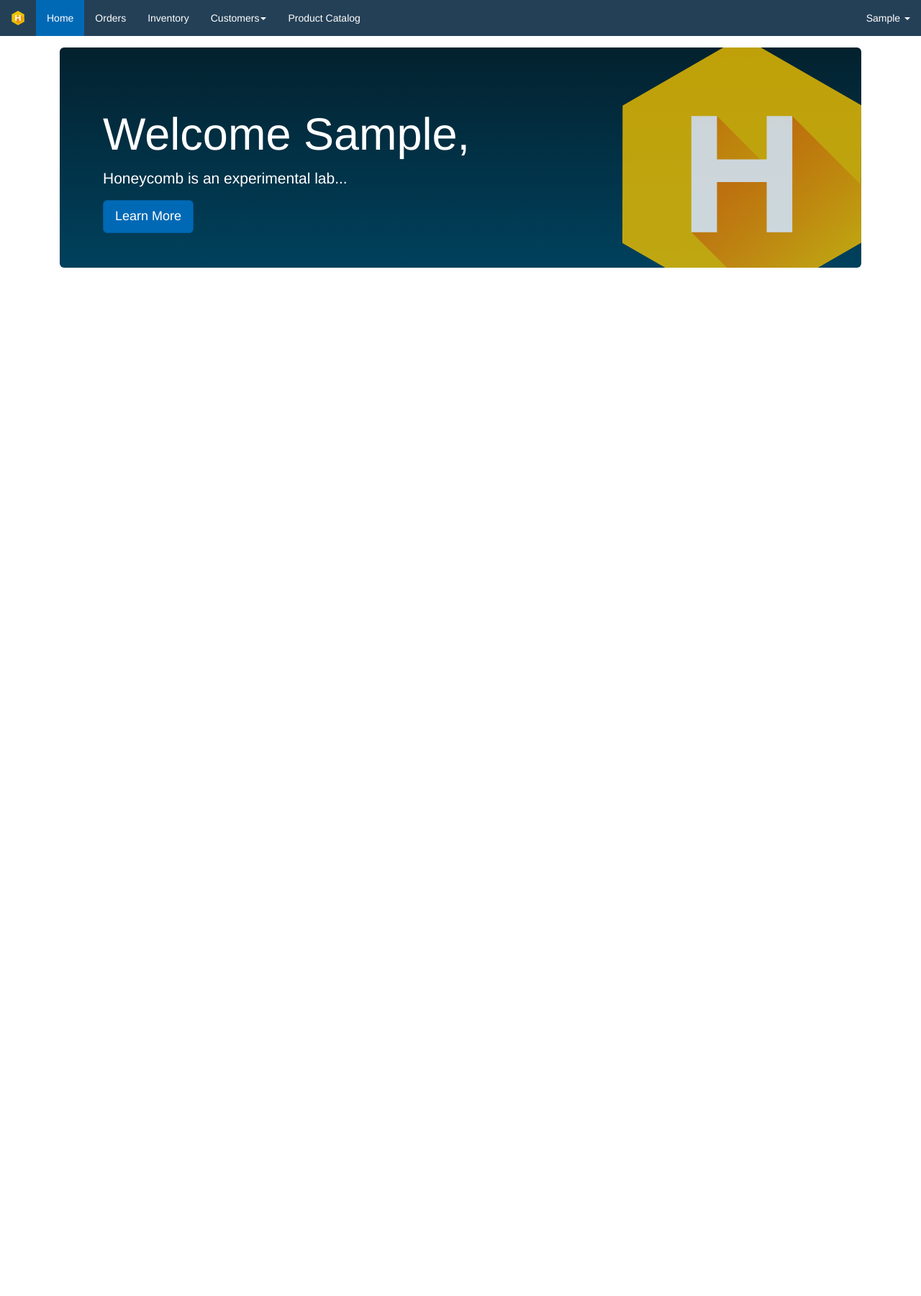
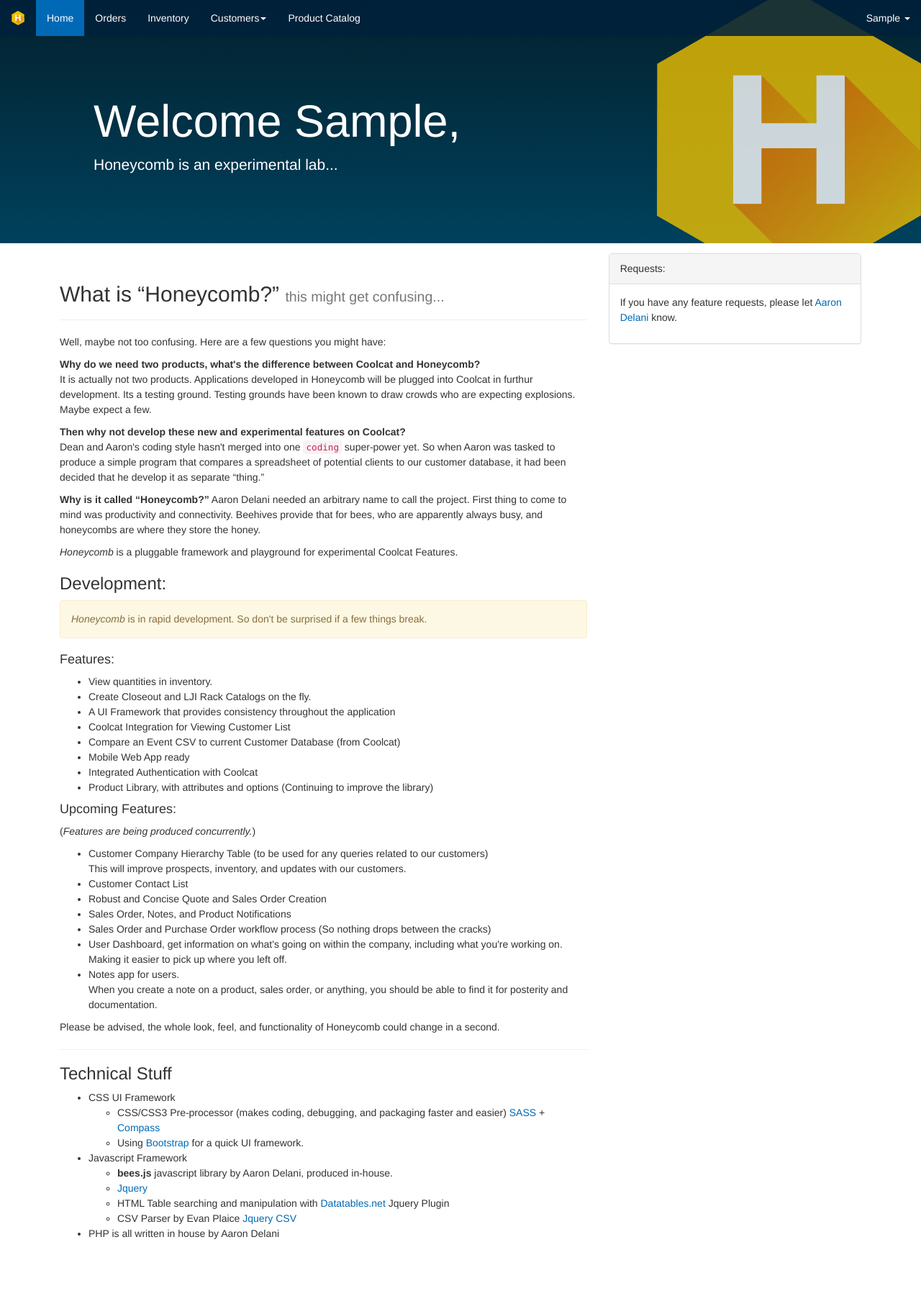
Before and after one commit to aarondelani/honeycomb, a PHP site: page / in a window 1280 px wide. Shown: the whole page at 72% size. Before the commit the page ends 372 px from the top, so only its background shows below. Run offline with PHP 8.4, Linux system fonts and the light colour scheme; the visitor is signed in with stand-in values (Sample User, id 1); data that the repository does not hold is empty.

Commit message:
Fixed a few things, and added some information about honeycomb to avoid confusion.

```diff
--- a/admin/customers.php
+++ b/admin/customers.php
@@ -6,7 +6,7 @@
 
 	$show_all = FALSE;
 
-	if (isset($_GET["ass"])) {
+	if (isset($_GET["q"])) {
 		$show_all = TRUE;
 	}
 
--- a/index.php
+++ b/index.php
@@ -11,13 +11,103 @@
 	include 'admin/headers.php';
 	include 'navigation.php';
 ?>
-<div id="wrapper">
+<!-- <div id="wrapper">
 	<div id="content" class="container" role="main">
 		<div id="welcome" class="jumbotron">
 			<img src="images/honeycomb-ico-grad.svg" alt="Honey Comb Icon" class="honeycomb-icon">
 			<h1>Welcome <?php echo ucfirst($_SESSION["username"]);?>,</h1>
 			<p>Honeycomb is an experimental lab...</p>
 			<a class="btn btn-lg btn-primary" href="about.php">Learn More</a>
+		</div>
+	</div>
+</div> -->
+<div id="welcome">
+	<div class="container">
+		<div class="jumbotron">
+			<img src="images/honeycomb-ico-grad.svg" alt="Honey Comb Icon" class="honeycomb-icon">
+			<h1>Welcome <?php echo ucfirst($_SESSION["username"]);?>,</h1>
+			<p>Honeycomb is an experimental lab...</p>
+		</div>
+	</div>
+</div>
+<div id="wrapper">
+	<div id="content" class="container" role="main">
+		<div class="row">
+			<div class="col-md-8 anti-aliased">
+				<div class="page-header">
+					<h2>What is &#8220;Honeycomb?&#8221; <small>this might get confusing...</small></h2>
+				</div>
+
+				<p>Well, maybe not too confusing. Here are a few questions you might have:</p>
+				<p><strong>Why do we need two products, what&apos;s the difference between Coolcat and Honeycomb?</strong> <br>It is actually not two products. Applications developed in Honeycomb will be plugged into Coolcat in furthur development. Its a testing ground. Testing grounds have been known to draw crowds who are expecting explosions. Maybe expect a few.</p>
+				<p><strong>Then why not develop these new and experimental features on Coolcat?</strong> <br>Dean and Aaron&apos;s coding style hasn&apos;t merged into one <code>coding</code> super-power yet. So when Aaron was tasked to produce a simple program that compares a spreadsheet of potential clients to our customer database, it had been decided that he develop it as separate &#8220;thing.&#8221;</p>
+				<p><strong>Why is it called &#8220;Honeycomb?&#8221;</strong> Aaron Delani needed an arbitrary name to call the project. First thing to come to mind was productivity and connectivity. Beehives provide that for bees, who are apparently always busy, and honeycombs are where they store the honey.</p>
+				<p><i>Honeycomb</i> is a pluggable framework and playground for experimental Coolcat Features.</p>
+
+				<h3>Development:</h3>
+
+				<div class="alert alert-warning">
+					<p><i>Honeycomb</i> is in rapid development. So don&apos;t be surprised if a few things break.</p>
+				</div>
+
+				<h4>Features:</h4>
+
+				<ul>
+					<li>View quantities in inventory.</li>
+					<li>Create Closeout and LJI Rack Catalogs on the fly.</li>
+					<li>A UI Framework that provides consistency throughout the application</li>
+					<li>Coolcat Integration for Viewing Customer List</li>
+					<li>Compare an Event CSV to current Customer Database (from Coolcat)</li>
+					<li>Mobile Web App ready</li>
+					<li>Integrated Authentication with Coolcat</li>
+					<li>Product Library, with attributes and options (Continuing to improve the library)</li>
+				</ul>
+
+				<h4>Upcoming Features:</h4>
+				<p>(<i>Features are being produced concurrently.</i>)</p>
+
+				<ul>
+					<li>Customer Company Hierarchy Table (to be used for any queries related to our customers) <br> This will improve prospects, inventory, and updates with our customers.</li>
+					<li>Customer Contact List</li>
+					<li>Robust and Concise Quote and Sales Order Creation</li>
+					<li>Sales Order, Notes, and Product Notifications</li>
+					<li>Sales Order and Purchase Order workflow process (So nothing drops between the cracks)</li>
+					<li>User Dashboard, get information on what&apos;s going on within the company, including what you&apos;re working on. <br>Making it easier to pick up where you left off.</li>
+					<li>Notes app for users. <br>When you create a note on a product, sales order, or anything, you should be able to find it for posterity and documentation.</li>
+				</ul>
+
+				<p>Please be advised, the whole look, feel, and functionality of Honeycomb could change in a second.</p>
+
+				<hr>
+
+				<h3>Technical Stuff</h3>
+
+				<ul>
+					<li>CSS UI Framework
+						<ul>
+							<li>CSS/CSS3 Pre-processor (makes coding, debugging, and packaging faster and easier) <a href="http://sass-lang.org">SASS</a> + <a href="http://compass-style.org">Compass</a></li>
+							<li>Using <a href="http://getbootstrap.com">Bootstrap</a> for a quick UI framework.</li>
+						</ul>
+					</li>
+					<li>Javascript Framework
+						<ul>
+							<li><strong>bees.js</strong> javascript library by Aaron Delani, produced in-house.</li>
+							<li><a href="http://jquery.com">Jquery</a></li>
+							<li>HTML Table searching and manipulation with <a href="http://datatables.net">Datatables.net</a> Jquery Plugin</li>
+							<li>CSV Parser by Evan Plaice <a href="https://code.google.com/p/jquery-csv/">Jquery CSV</a></li>
+						</ul>
+					</li>
+					<li>PHP is all written in house by Aaron Delani</li>
+				</ul>
+			</div>
+			<div class="col-md-4">
+				<div class="panel panel-default">
+					<div class="panel-heading">Requests:</div>
+					<div class="panel-body">
+						<p>If you have any feature requests, please let <a href="mailto:aaron@lesliejordan.com">Aaron Delani</a> know.</p>
+					</div>
+				</div>
+			</div>
 		</div>
 	</div>
 </div>
--- a/inventory/print.php
+++ b/inventory/print.php
@@ -66,7 +66,7 @@ if (isset($_GET["rep"])) {
 		<div class="print-product-item" data-inv-id="<?php echo $item_id; ?>" data-inv-keyword="<?php echo $repor["item_keyword"]; ?>">
 			<div class="product-row">
 				<div class="item-details text-center">
-					<img src="<?php echo $imghost . $item_image; ?>" alt="">
+					<a href="http://lesliejordan.com"><img src="<?php echo $imghost . $item_image; ?>" alt=""></a>
 
 					<div class="deets">
 						<span class="style-number"><?php echo $repor["Style"]; ?></span><br>
--- a/sass/print.scss
+++ b/sass/print.scss
@@ -91,6 +91,8 @@ table {
 	display: none;
 }
 
+@import "inventory_page_print";
+
 .page {
 	background: #FFF;
 	height: 10.5in;
@@ -109,8 +111,6 @@ table {
 		margin-bottom: 0;
 	}
 }
-
-@import "inventory_page_print";
 
 .inventory-page {
 	font-size: 12pt;
--- a/sass/screen.scss
+++ b/sass/screen.scss
@@ -532,6 +532,25 @@ th, td {
 
 @import "inventory_page_print";
 
+.page {
+	background: #FFF;
+	height: 10.5in;
+	overflow: hidden;
+	page-break-after: always;
+	padding-bottom: 0.5in;
+	position: relative;
+
+	&:after {
+		content: '';
+		display: block;
+		clear: both;
+	}
+
+	&:last-child {
+		margin-bottom: 0;
+	}
+}
+
 .inventory-page-print {
 	background: #CCC;
 
```
Also changed, not shown: stylesheets/print.css, stylesheets/screen.css.
